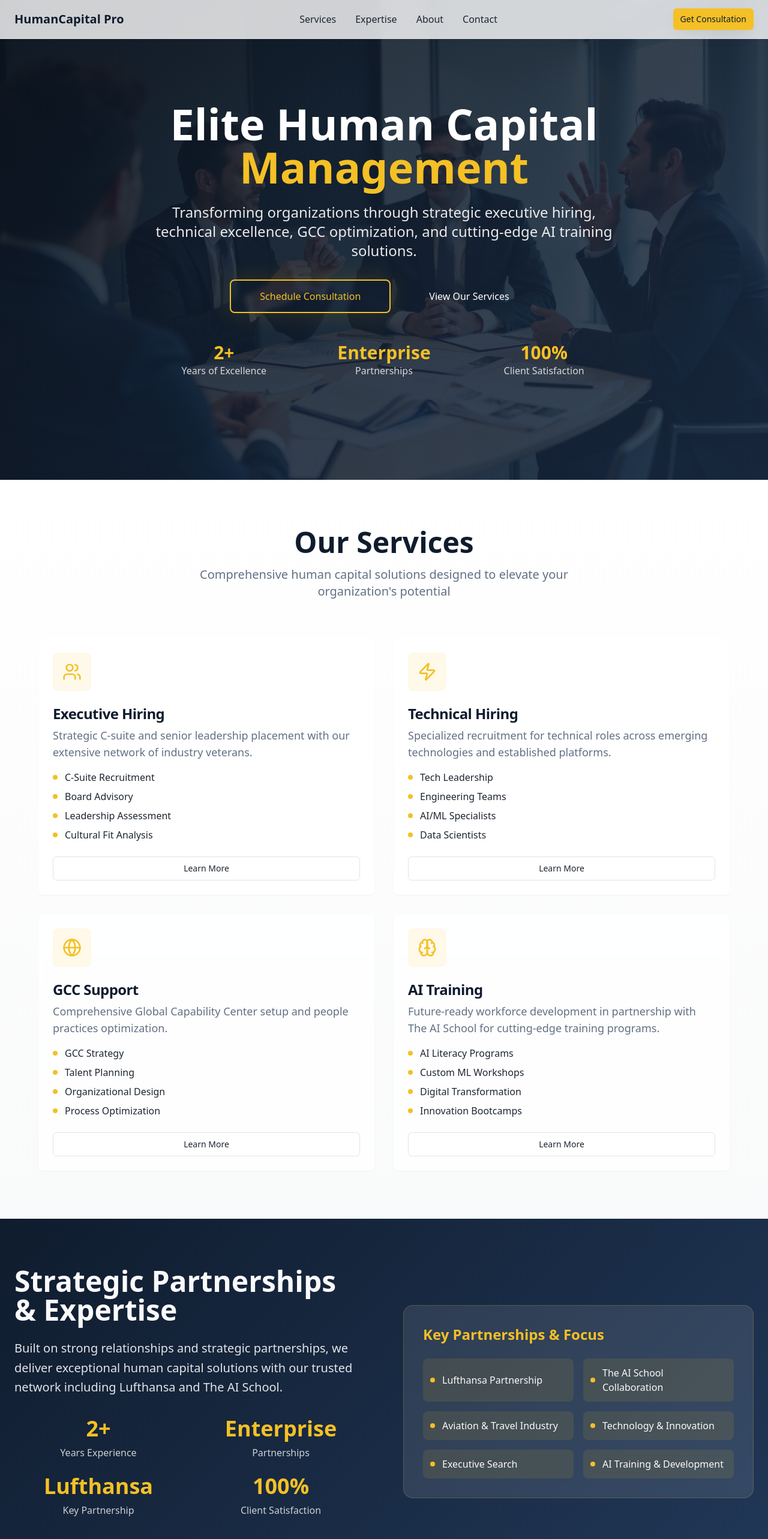
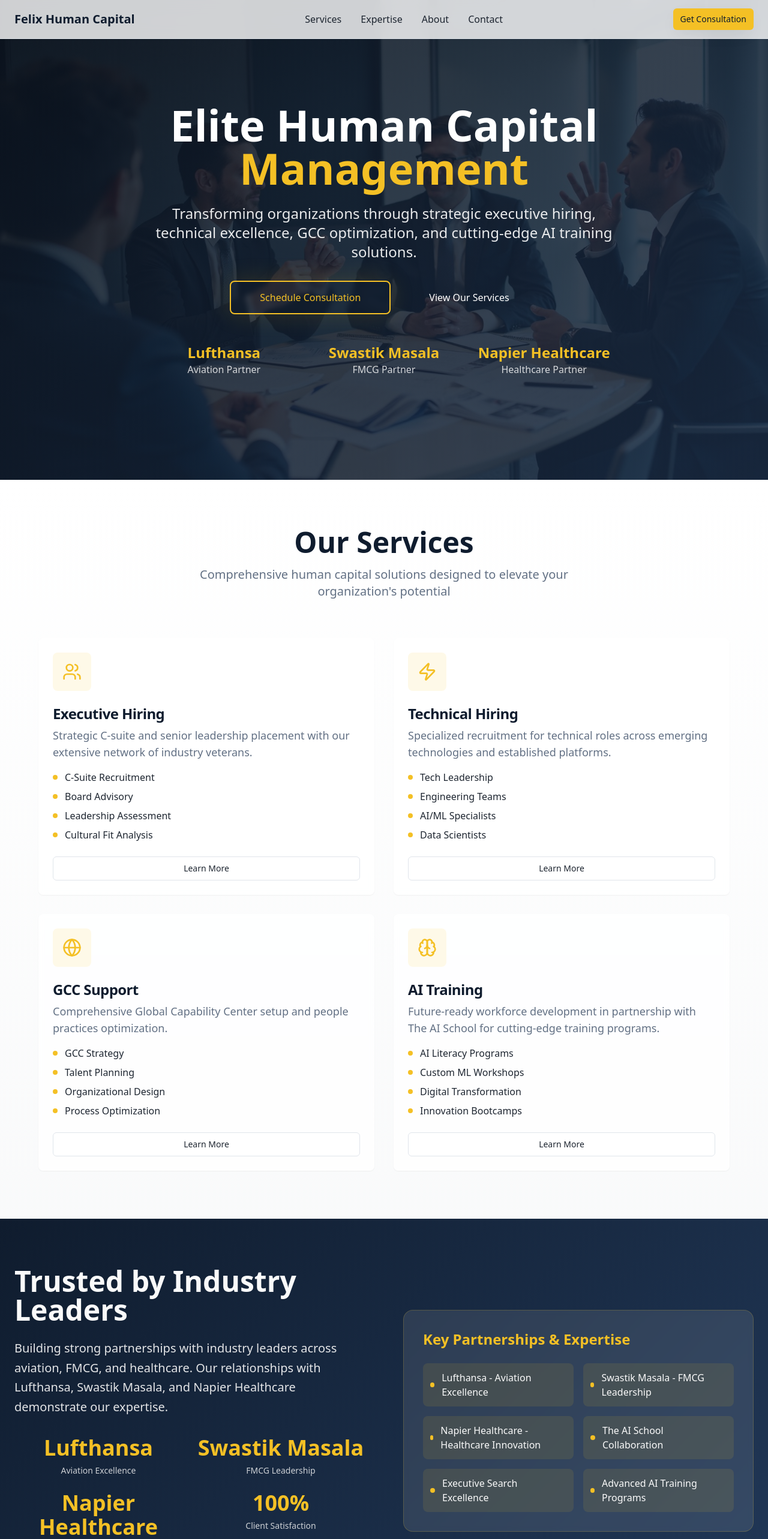
Before and after one commit to Sukeshni31/summit-accelerate-partners, a React (Vite) app: page / in a window 1280 px wide. Shown: the top 2566 px of the page at 60% size. Built offline with nearby package versions, Linux system fonts and the light colour scheme.

Commit message:
Update company name and partnerships
Updated company name to "Felix Human Capital". Removed mention of years in business. Prominently featured key partnerships with Lufthansa, Swastik Masala, and Napier Healthcare.

```diff
--- a/src/components/Contact.tsx
+++ b/src/components/Contact.tsx
@@ -48,7 +48,7 @@ const Contact = () => {
                   </div>
                   <div>
                     <div className="font-medium text-foreground">Email</div>
-                    <div className="text-muted-foreground">contact@humancapitalpro.com</div>
+                    <div className="text-muted-foreground">contact@felixhumancapital.com</div>
                   </div>
                 </div>
 
--- a/src/components/Expertise.tsx
+++ b/src/components/Expertise.tsx
@@ -1,18 +1,18 @@
 const Expertise = () => {
   const stats = [
-    { value: "2+", label: "Years Experience" },
-    { value: "Enterprise", label: "Partnerships" },
-    { value: "Lufthansa", label: "Key Partnership" },
+    { value: "Lufthansa", label: "Aviation Excellence" },
+    { value: "Swastik Masala", label: "FMCG Leadership" },
+    { value: "Napier Healthcare", label: "Healthcare Innovation" },
     { value: "100%", label: "Client Satisfaction" }
   ];
 
   const expertise = [
-    "Lufthansa Partnership",
+    "Lufthansa - Aviation Excellence",
+    "Swastik Masala - FMCG Leadership",
+    "Napier Healthcare - Healthcare Innovation",
     "The AI School Collaboration",
-    "Aviation & Travel Industry",
-    "Technology & Innovation",
-    "Executive Search",
-    "AI Training & Development"
+    "Executive Search Excellence",
+    "Advanced AI Training Programs"
   ];
 
   return (
@@ -22,22 +22,22 @@ const Expertise = () => {
         <div className="grid grid-cols-1 lg:grid-cols-2 gap-16 items-center">
           <div>
             <h2 className="text-4xl md:text-5xl font-bold mb-6">
-              Strategic Partnerships & Expertise
+              Trusted by Industry Leaders
             </h2>
             <p className="text-xl mb-8 text-primary-foreground/90 leading-relaxed">
-              Built on strong relationships and strategic partnerships, we deliver exceptional
-              human capital solutions with our trusted network including Lufthansa and The AI School.
+              Building strong partnerships with industry leaders across aviation, FMCG, and healthcare.
+              Our relationships with Lufthansa, Swastik Masala, and Napier Healthcare demonstrate our expertise.
             </p>
 
             <div className="grid grid-cols-2 gap-6 mb-8">
               {stats.map((stat, index) => (
                 <div key={index} className="text-center">
-                  <div className="text-3xl md:text-4xl font-bold text-accent mb-2">
-                    {stat.value}
-                  </div>
-                  <div className="text-primary-foreground/80">
-                    {stat.label}
-                  </div>
+                <div className="text-3xl md:text-4xl font-bold text-accent mb-2">
+                  {stat.value}
+                </div>
+                <div className="text-primary-foreground/80 text-sm">
+                  {stat.label}
+                </div>
                 </div>
               ))}
             </div>
@@ -45,7 +45,7 @@ const Expertise = () => {
 
           <div className="bg-card/10 backdrop-blur-sm rounded-2xl p-8 border border-accent/20">
             <h3 className="text-2xl font-semibold mb-6 text-accent">
-              Key Partnerships & Focus
+              Key Partnerships & Expertise
             </h3>
             <div className="grid grid-cols-1 sm:grid-cols-2 gap-4">
               {expertise.map((area, index) => (
--- a/src/components/Footer.tsx
+++ b/src/components/Footer.tsx
@@ -4,9 +4,9 @@ const Footer = () => {
       <div className="container mx-auto px-6">
         <div className="grid grid-cols-1 md:grid-cols-4 gap-8">
           <div>
-            <h3 className="text-xl font-bold mb-4 text-accent">HumanCapital Pro</h3>
+            <h3 className="text-xl font-bold mb-4 text-accent">Felix Human Capital</h3>
             <p className="text-primary-foreground/80 leading-relaxed">
-              Elite human capital management solutions for forward-thinking organizations.
+              Trusted by industry leaders including Lufthansa, Swastik Masala, and Napier Healthcare.
             </p>
           </div>
 
@@ -42,7 +42,7 @@ const Footer = () => {
         </div>
 
         <div className="border-t border-primary-foreground/20 mt-8 pt-8 text-center text-primary-foreground/60">
-          <p>&copy; 2024 HumanCapital Pro. All rights reserved.</p>
+          <p>&copy; 2024 Felix Human Capital. All rights reserved.</p>
         </div>
       </div>
     </footer>
--- a/src/components/Header.tsx
+++ b/src/components/Header.tsx
@@ -5,7 +5,7 @@ const Header = () => {
     <header className="fixed top-0 w-full z-50 bg-background/80 backdrop-blur-md border-b border-border">
       <div className="container mx-auto px-6 h-16 flex items-center justify-between">
         <div className="flex items-center">
-          <h1 className="text-xl font-bold text-primary">HumanCapital Pro</h1>
+          <h1 className="text-xl font-bold text-primary">Felix Human Capital</h1>
         </div>
 
         <nav className="hidden md:flex items-center space-x-8">
--- a/src/components/Hero.tsx
+++ b/src/components/Hero.tsx
@@ -38,16 +38,16 @@ const Hero = () => {
 
           <div className="mt-12 grid grid-cols-1 md:grid-cols-3 gap-8 max-w-3xl mx-auto">
             <div className="text-center">
-              <div className="text-3xl font-bold text-accent">2+</div>
-              <div className="text-white/80">Years of Excellence</div>
+              <div className="text-2xl font-bold text-accent">Lufthansa</div>
+              <div className="text-white/80">Aviation Partner</div>
             </div>
             <div className="text-center">
-              <div className="text-3xl font-bold text-accent">Enterprise</div>
-              <div className="text-white/80">Partnerships</div>
+              <div className="text-2xl font-bold text-accent">Swastik Masala</div>
+              <div className="text-white/80">FMCG Partner</div>
             </div>
             <div className="text-center">
-              <div className="text-3xl font-bold text-accent">100%</div>
-              <div className="text-white/80">Client Satisfaction</div>
+              <div className="text-2xl font-bold text-accent">Napier Healthcare</div>
+              <div className="text-white/80">Healthcare Partner</div>
             </div>
           </div>
         </div>
```
